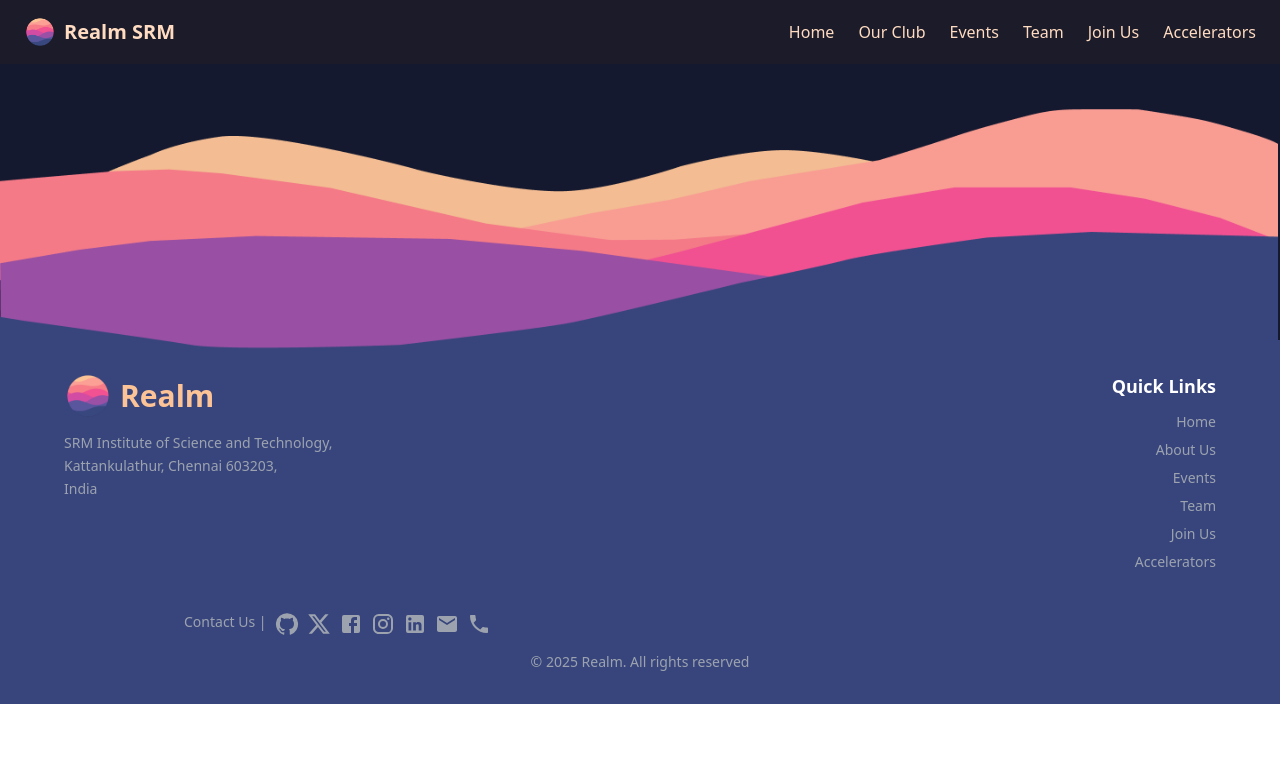
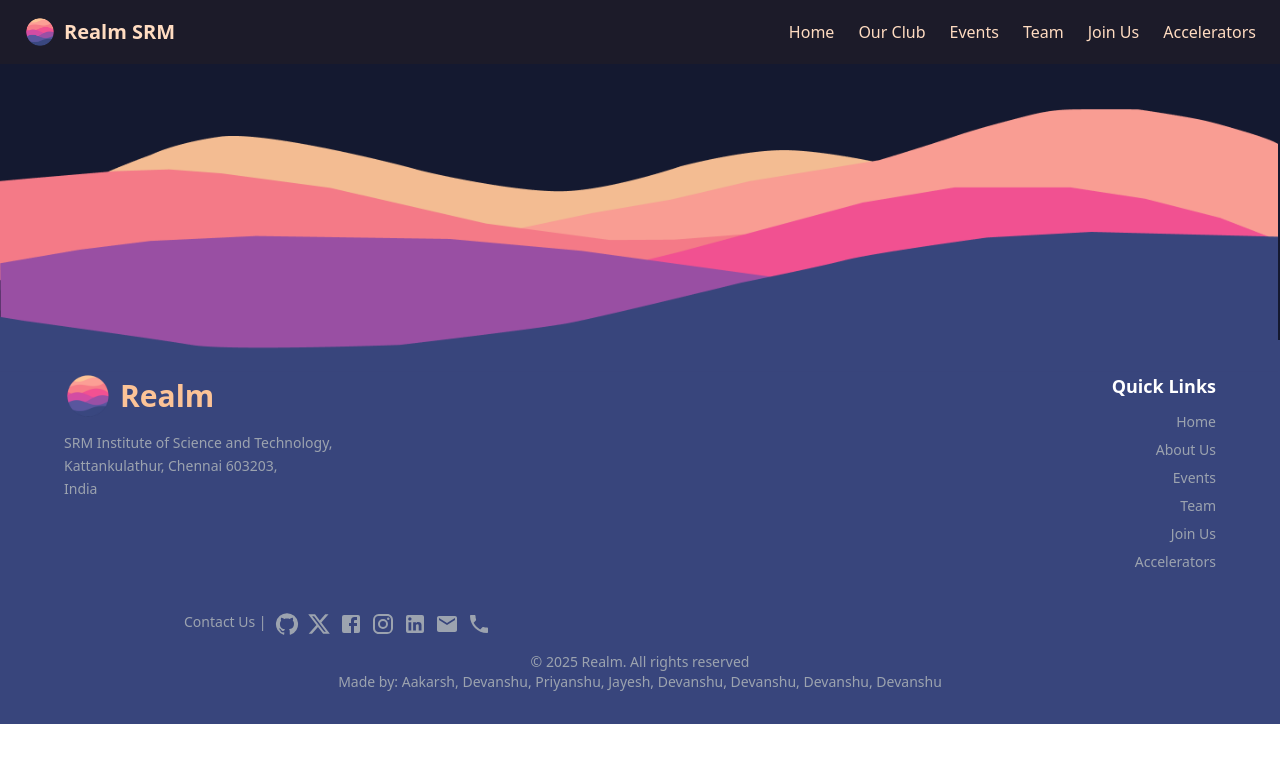
Before and after one commit to realm-SRM/realm-srm-website, a React (Vite) app: page /accelerators in a window 1280 px wide. Shown: the top 762 px of the page. Built offline with nearby package versions, Linux system fonts and the light colour scheme.

Commit message:
feat: Added Credits

```diff
--- a/src/Components/footer.jsx
+++ b/src/Components/footer.jsx
@@ -105,6 +105,8 @@ const Footer = () => {
             </a>
           </div>
           <p className="text-center text-sm">&copy; 2025 Realm. All rights reserved</p>
+          <p className="text-center text-sm">Made by: <a href="https://github.com/Aakarsh-Kumar" target="_blank">Aakarsh</a>, <a href="https://github.com/DevanshuTripathi" target="_blank">Devanshu</a>, <a href="https://github.com/Priyanshu2608" target="_blank">Priyanshu</a>, <a href="https://github.com/jayeshmehra344" target="_blank">Jayesh</a>, <a href="https://github.com/DevanshuTripathi" target="_blank">Devanshu</a>, <a href="https://github.com/DevanshuTripathi" target="_blank">Devanshu</a>, <a href="https://github.com/DevanshuTripathi" target="_blank">Devanshu</a>, <a href="https://github.com/DevanshuTripathi" target="_blank">Devanshu</a>
+          </p>
         </div>
       </footer>
     </div>
```
